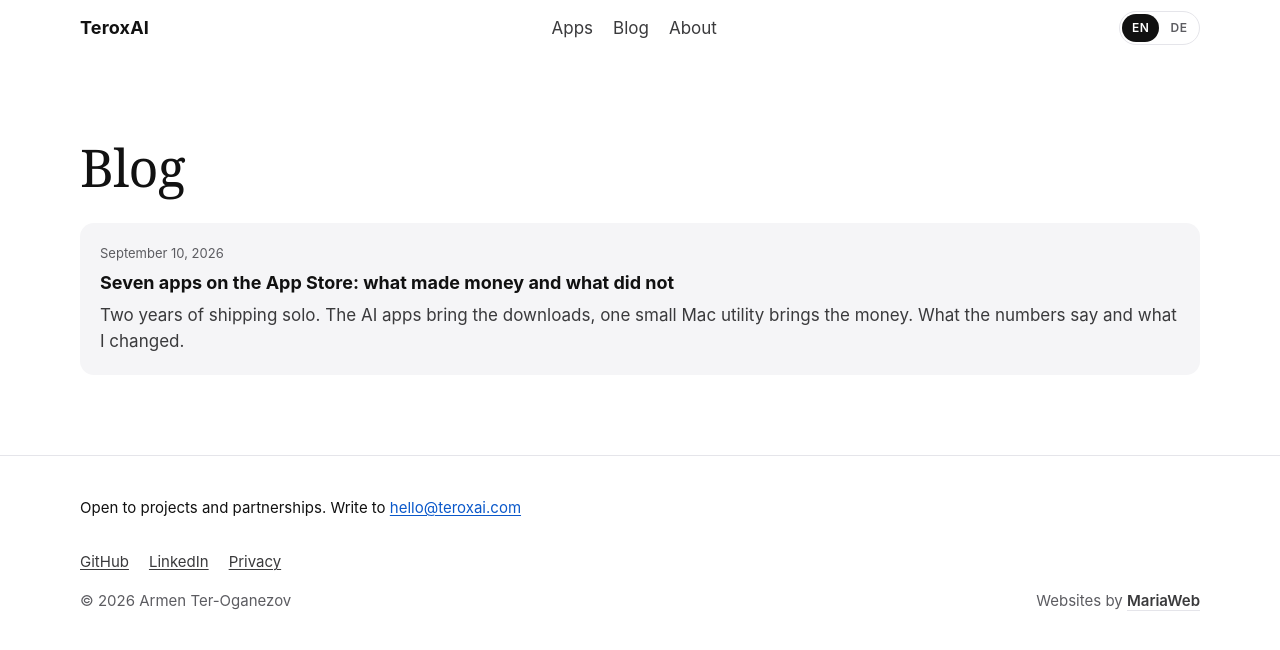
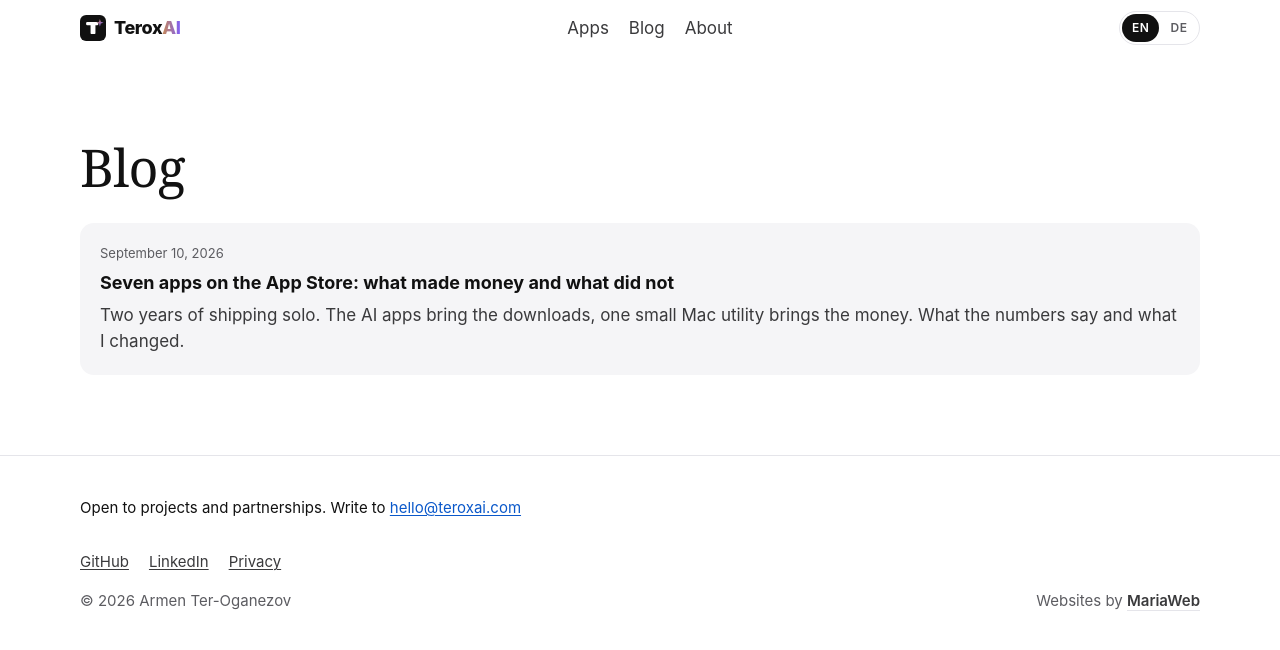
Before and after one commit to arterorx/teroxai-site, an Astro site: page /blog in a window 1280 px wide. Built offline with nearby package versions, Linux system fonts and the light colour scheme; Astro itself is replaced by a stand-in of ours.

Commit message:
TeroxAI logo: app-icon square with a T and a gradient spark; wordmark with AI in the brand gradient; favicons and OG cards regenerated

```diff
--- a/src/components/Header.astro
+++ b/src/components/Header.astro
@@ -3,6 +3,7 @@ import { localePath, type Alternate, type Locale } from '../i18n/config';
 import { SITE_NAME } from '../lib/site';
 import { t } from '../i18n/ui';
 import LangSwitcher from './LangSwitcher.astro';
+import Logo from './Logo.astro';
 
 interface Props {
   lang: Locale;
@@ -21,7 +22,9 @@ const isActive = (href: string) => path === href || (href !== localePath(lang) &
 
 <header class="hd">
   <div class="wrap hd__in">
-    <a class="hd__brand" href={localePath(lang)}>{SITE_NAME}</a>
+    <a class="hd__brand" href={localePath(lang)} aria-label={SITE_NAME}>
+      <Logo />
+    </a>
     <nav class="hd__nav" aria-label="Main">
       {nav.map((n) => <a href={n.href} aria-current={isActive(n.href) ? 'page' : undefined}>{n.label}</a>)}
     </nav>
@@ -53,11 +56,10 @@ const isActive = (href: string) => path === href || (href !== localePath(lang) &
     min-height: 56px;
   }
   .hd__brand {
-    font-weight: 700;
-    letter-spacing: 0.01em;
+    display: inline-flex;
+    align-items: center;
     color: var(--ink);
     text-decoration: none;
-    font-size: 1.125rem;
     white-space: nowrap;
   }
   .hd__nav {
@@ -87,9 +89,6 @@ const isActive = (href: string) => path === href || (href !== localePath(lang) &
       gap: 0.75rem;
       min-height: 52px;
     }
-    .hd__brand {
-      font-size: 1rem;
-    }
     .hd__nav {
       gap: 0.85rem;
       font-size: 0.95rem;
--- /dev/null
+++ b/src/components/Logo.astro
@@ -0,0 +1,61 @@
+---
+/* The TeroxAI mark: an app-icon square with a T and a four-point spark, plus
+   the wordmark "Terox" with "AI" in the brand gradient. The same shapes live
+   in scripts/icons.mjs (favicons) and scripts/og.mjs (share cards); change
+   them together. */
+interface Props {
+  /** Mark size in px. */
+  size?: number;
+  /** Render the wordmark next to the mark. */
+  wordmark?: boolean;
+  class?: string;
+}
+const { size = 26, wordmark = true, class: cls }: Props = Astro.props;
+---
+
+<span class:list={['logo', cls]}>
+  <svg class="logo__mark" width={size} height={size} viewBox="0 0 64 64" aria-hidden="true" focusable="false">
+    <defs>
+      <linearGradient id="logo-spark" x1="0" y1="0" x2="1" y2="1">
+        <stop offset="0" stop-color="#C8894F"></stop>
+        <stop offset="1" stop-color="#7C5CFF"></stop>
+      </linearGradient>
+    </defs>
+    <rect width="64" height="64" rx="15" fill="#111"></rect>
+    <rect x="15" y="17" width="30" height="8" rx="3" fill="#fff"></rect>
+    <rect x="26" y="17" width="12" height="30" rx="3" fill="#fff"></rect>
+    <path d="M49 10 L51.2 16.8 L58 19 L51.2 21.2 L49 28 L46.8 21.2 L40 19 L46.8 16.8 Z" fill="url(#logo-spark)"></path>
+  </svg>
+  {
+    wordmark && (
+      <span class="logo__word">
+        Terox<span class="logo__ai">AI</span>
+      </span>
+    )
+  }
+</span>
+
+<style>
+  .logo {
+    display: inline-flex;
+    align-items: center;
+    gap: 0.5rem;
+    color: var(--ink);
+  }
+  .logo__mark {
+    flex: none;
+    display: block;
+  }
+  .logo__word {
+    font-weight: 800;
+    font-size: 1.125rem;
+    letter-spacing: -0.02em;
+    line-height: 1;
+  }
+  .logo__ai {
+    background: linear-gradient(90deg, #c8894f, #7c5cff);
+    -webkit-background-clip: text;
+    background-clip: text;
+    color: transparent;
+  }
+</style>
```
Also changed, not shown: scripts/icons.mjs (+12 -3 lines), scripts/og.mjs (+11 -2 lines), public/favicon.ico, public/favicon.svg, public/icons/apple-touch-icon.png, public/icons/icon-192.png, public/icons/icon-512.png, public/og/ai-photo-generator.png, public/og/ai-video-generator.png, public/og/camdial.png, public/og/default.png, public/og/fundkeep.png, public/og/roomkeep.png, public/og/sawkit.png, 2 more files.
